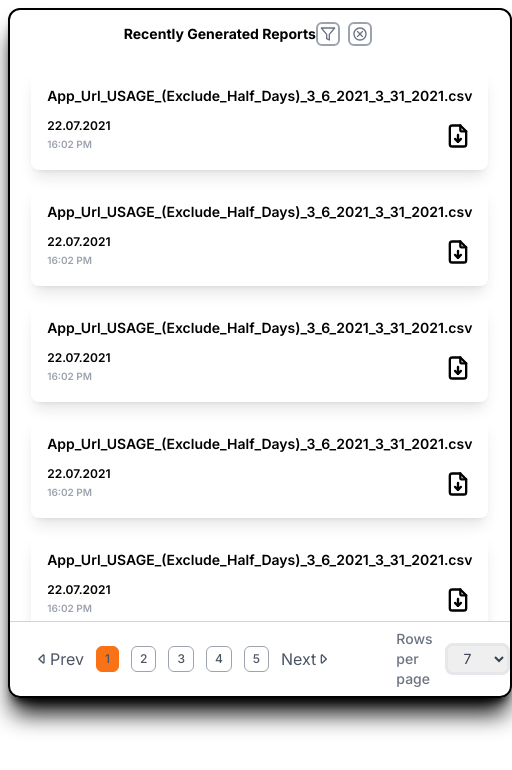
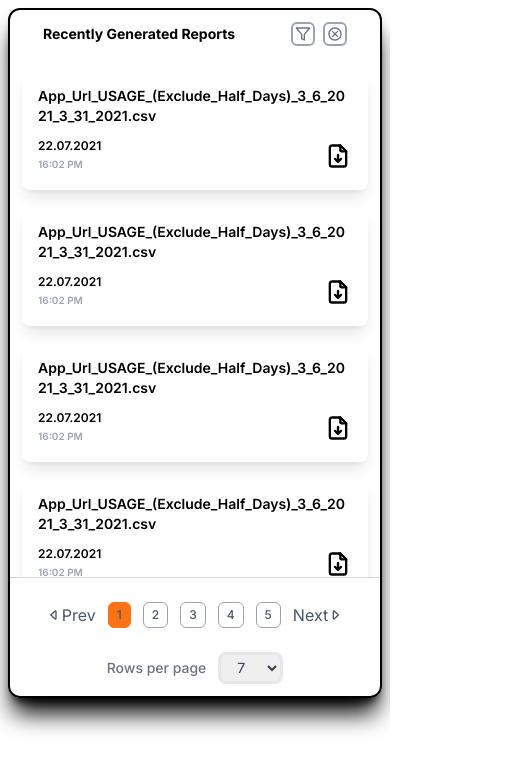
Before and after one commit to aniketcoddy/Pagination_report, a Next.js app: page / in a window 390 px wide. Shown: the top 770 px of the page, 512 px wide, since content can reach past the window. Built offline with nearby package versions, Linux system fonts and the light colour scheme.

Commit message:
responsiveness done[scrollbar styling left]

```diff
--- a/app/page.js
+++ b/app/page.js
@@ -25,10 +25,10 @@ export default function Home() {
   return (
     <div className="flex flex-col border-2 border-black h-[690px] m-2 items-center rounded-xl shadow-xl shadow-black">
       {/* heading */}
-      <div className="bg-white flex justify-between items-center py-1 px-3 md:w-[770px] lg:w-[1060px] xl:w-[1250px] 2xl:w-[1500px] row-start-1 row-end-3">
+      <div className="bg-white flex justify-between gap-14 items-center py-1 px-3 md:w-[770px] lg:w-[1060px] xl:w-[1250px] 2xl:w-[1500px] row-start-1 row-end-3">
         <h1 className="text-white hidden sm:flex">.</h1>
         <h1 className="text-sm font-bold py-2 sm:text-center sm:text-lg xl:text-2xl">Recently Generated Reports</h1>
-        <div className="flex gap-2 py-2 mr-6">
+        <div className="flex gap-2 py-2 2xl:mr-6">
           <button className="border-[2px] p-[2px] border-gray-400 rounded-md"><LuFilter className="text-gray-500 sm:w-5 sm:h-5 xl:w-6 xl:h-6" /></button>
           <button className="border-[2px] p-[2px] border-gray-400 rounded-md"><MdOutlineCancel className="text-gray-500 sm:w-5 sm:h-5 xl:w-6 xl:h-6" /></button>
         </div>
@@ -107,7 +107,7 @@ export default function Home() {
         </div>
       </div>
 
-      <div className="border-t-[1px] gap-10 border-gray-300 w-full flex justify-center items-center">
+      <div className="border-t-[1px] mb-3 border-gray-300 w-full flex flex-col md:flex-row justify-center items-center">
         <Pagination totalPosts={data.length} postsPerPage={dataPerPage} setCurrent={setCurrent} current={current} />
         <div className="flex items-center gap-3">
           <p className="flex text-sm font-medium text-gray-500">Rows per page</p>
```
